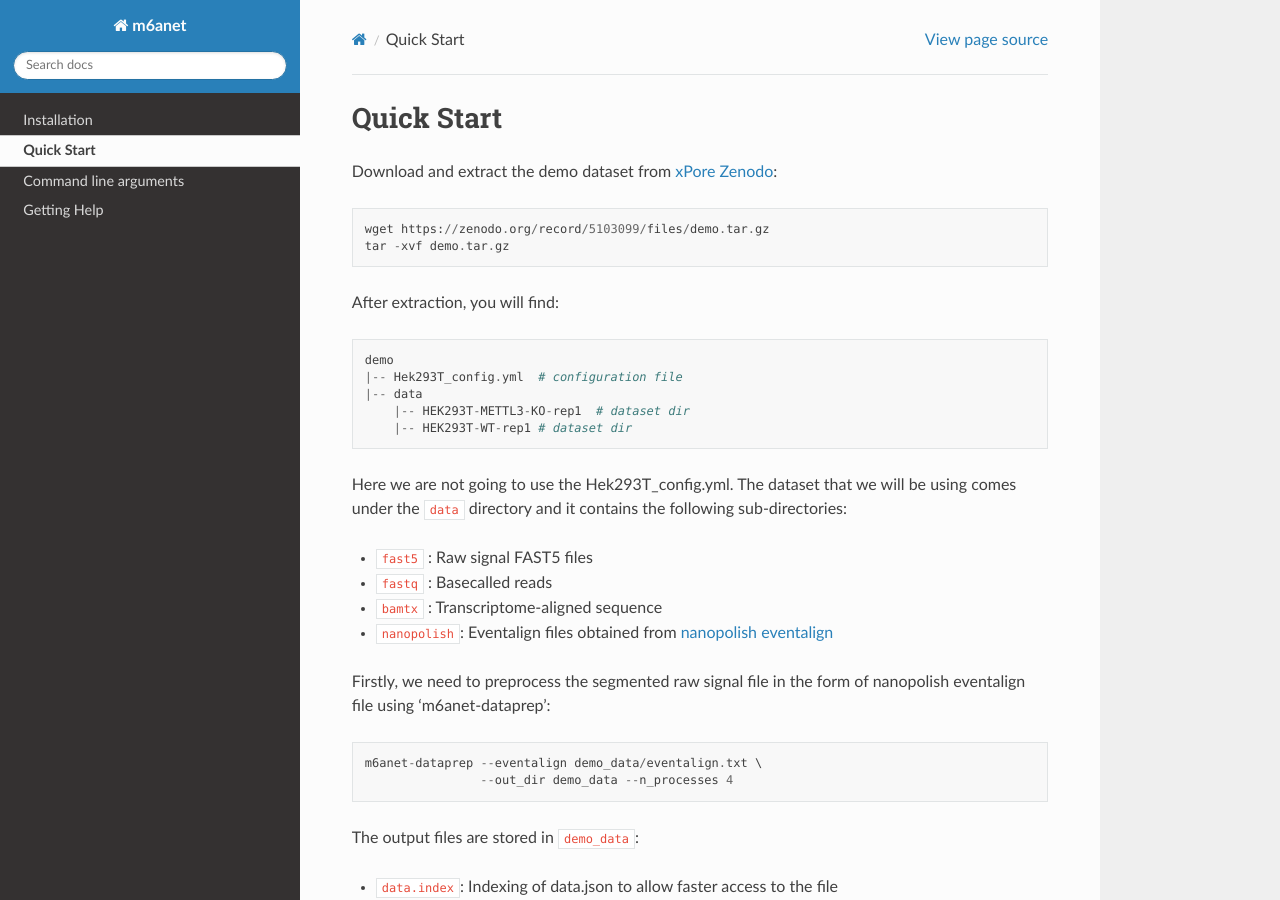
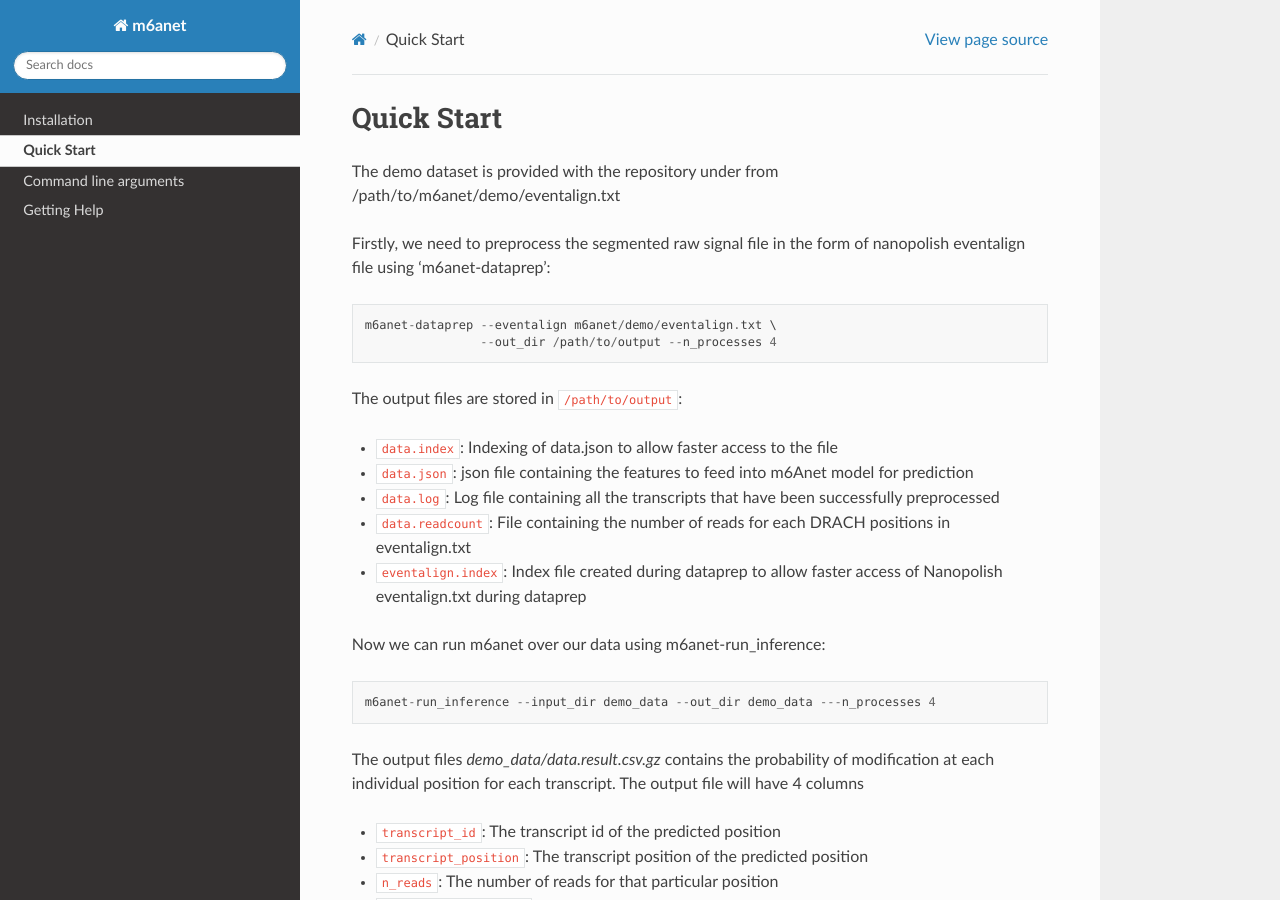
Before and after one commit to GoekeLab/m6anet, a Sphinx documentation site: the page built from docs/source/quickstart.rst, in a window 1280 px wide and 900 px high. Built offline with Sphinx 7.4.7 and the Read the Docs theme 2.0.0, drawn with Linux system fonts in a browser that asks for light colours; pages that are not in the unit, such as notebooks, are missing from menus.

Commit message:
update documentations

```diff
--- a/docs/source/quickstart.rst
+++ b/docs/source/quickstart.rst
@@ -2,32 +2,14 @@
 
 Quick Start
 ==================================
-Download and extract the demo dataset from `xPore <https://github.com/GoekeLab/xpore>`_ `Zenodo <https://zenodo.org/record/5103099/files/demo.tar.gz>`_::
-
-    wget https://zenodo.org/record/5103099/files/demo.tar.gz
-    tar -xvf demo.tar.gz
-
-After extraction, you will find::
-
-    demo
-    |-- Hek293T_config.yml  # configuration file
-    |-- data
-        |-- HEK293T-METTL3-KO-rep1  # dataset dir
-        |-- HEK293T-WT-rep1 # dataset dir
-
-Here we are not going to use the Hek293T_config.yml. The dataset that we will be using comes under the ``data`` directory and it contains the following sub-directories:
-
-* ``fast5`` : Raw signal FAST5 files
-* ``fastq`` : Basecalled reads
-* ``bamtx`` : Transcriptome-aligned sequence
-* ``nanopolish``: Eventalign files obtained from `nanopolish eventalign <https://nanopolish.readthedocs.io/en/latest/quickstart_eventalign.html>`_
+The demo dataset is provided with the repository under from /path/to/m6anet/demo/eventalign.txt
 
 Firstly, we need to preprocess the segmented raw signal file in the form of nanopolish eventalign file using 'm6anet-dataprep'::
 
-    m6anet-dataprep --eventalign demo_data/eventalign.txt \
-                    --out_dir demo_data --n_processes 4
+    m6anet-dataprep --eventalign m6anet/demo/eventalign.txt \
+                    --out_dir /path/to/output --n_processes 4
 
-The output files are stored in ``demo_data``:
+The output files are stored in ``/path/to/output``:
 
 * ``data.index``: Indexing of data.json to allow faster access to the file
 * ``data.json``: json file containing the features to feed into m6Anet model for prediction
```
Also changed, not shown: docs/source/training.rst (added, +107 -0 lines), 1 other file.
